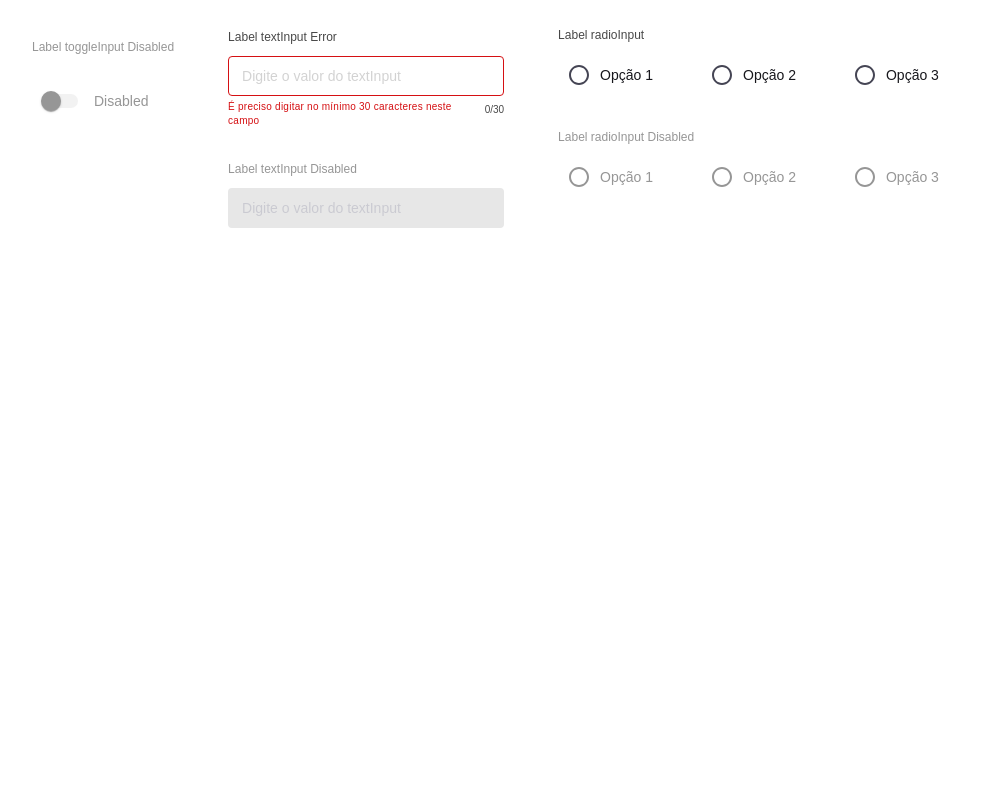
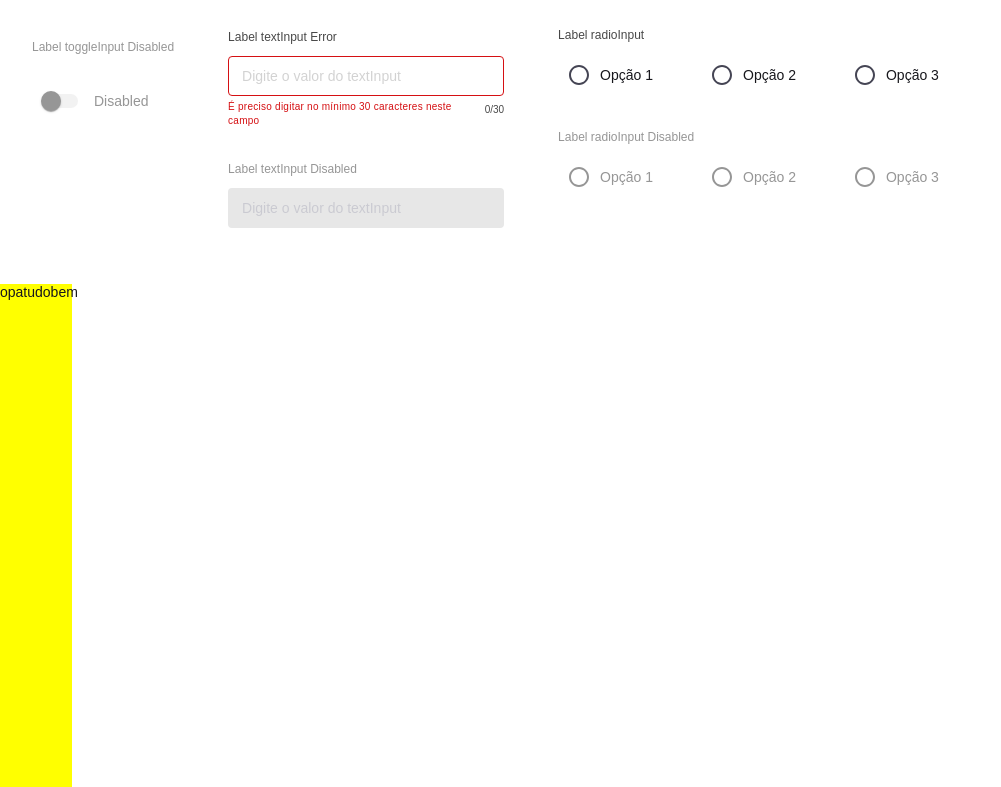
Before and after one commit to LuanLuL/app-godziny-frontend, a React (Create React App) app: page /example in a window 1280 px wide. Shown: the part 310-1097 px from the top of the page, without its empty margins (0-1001 px from the left). Before the commit the page ends 800 px from the top, so only its background shows below. Built offline with nearby package versions, Linux system fonts and the light colour scheme.

Commit message:
main[refactor]: Alterando AppLayout para trabalhar e gerenciar os modulos e submodulos

```diff
--- a/src/app/AppLayout.tsx
+++ b/src/app/AppLayout.tsx
@@ -1,6 +1,4 @@
 import React, { createContext, useCallback, useMemo, useState } from "react";
-import { BrowserRouter as Router } from "react-router-dom";
-import { AppRouterSwitch } from "./AppRouterSwitch";
 import {
   ISysAppLayoutContext,
   ISysGeneralComponentsCommon,
@@ -10,7 +8,7 @@ import {
   ShowNotification,
 } from "../ui/sysComponents/showNotification/ShowNotification";
 import { useTheme, useMediaQuery } from "@mui/material";
-import { AppHeader } from "../ui/sysComponents/appHeader/AppHeader";
+import { AppLayoutRefatorado } from "../ui/layout/appLayout/AppLayoutRefatorado";
 
 export const SysAppLayoutContext = createContext<ISysAppLayoutContext>(
   {} as ISysAppLayoutContext
@@ -54,10 +52,7 @@ export const AppLayout: React.FC = () => {
 
   return (
     <SysAppLayoutContext.Provider value={providerValue}>
-      <Router>
-        <AppHeader />
-        <AppRouterSwitch />
-      </Router>
+      <AppLayoutRefatorado />
       <ShowNotification {...showNotification} />
     </SysAppLayoutContext.Provider>
   );
--- a/src/app/AppRouterSwitch.tsx
+++ b/src/app/AppRouterSwitch.tsx
@@ -1,44 +1,6 @@
 import { Routes, Route, Navigate } from "react-router-dom";
 import { Example } from "../ui/sysPages/example/Example";
-import { Box, SvgIconProps, Typography } from "@mui/material";
-import FolderZipIcon from "@mui/icons-material/FolderZip";
-import EventNoteIcon from "@mui/icons-material/EventNote";
-import SchoolIcon from "@mui/icons-material/School";
-import BadgeIcon from "@mui/icons-material/Badge";
-
-export interface IRoutes {
-  label: string;
-  path: string;
-  icon: React.ReactElement<SvgIconProps>;
-  protect: boolean;
-}
-
-export const sysRoutes: IRoutes[] = [
-  {
-    label: "Exemplo",
-    path: "/example",
-    icon: <FolderZipIcon sx={{ width: 23, height: 23 }} />,
-    protect: false,
-  },
-  {
-    label: "Atividades",
-    path: "/atividades",
-    icon: <EventNoteIcon sx={{ width: 23, height: 23 }} />,
-    protect: false,
-  },
-  {
-    label: "Cursos",
-    path: "/cursos",
-    icon: <SchoolIcon sx={{ width: 23, height: 23 }} />,
-    protect: true,
-  },
-  {
-    label: "Usuários",
-    path: "/usuarios",
-    icon: <BadgeIcon sx={{ width: 23, height: 23 }} />,
-    protect: true,
-  },
-];
+import { Box, Typography } from "@mui/material";
 
 export const AppRouterSwitch = () => {
   return (
--- a/src/ui/sysComponents/appHeader/AppHeader.tsx
+++ b/src/ui/layout/appHeader/AppHeader.tsx
@@ -48,7 +48,6 @@ export const AppHeader: React.FC = () => {
           </Styles.HeaderOptions>
         </Styles.HeaderRoutes>
       </Styles.HeaderBody>
-      <Box></Box>
       <Drawer
         anchor="left"
         open={isMobile ? drawerOpen : false}
--- a/src/ui/sysComponents/appHeader/AppHeaderStyles.tsx
+++ b/src/ui/layout/appHeader/AppHeaderStyles.tsx
@@ -1,4 +1,4 @@
-import React, { ElementType } from "react";
+import { ElementType } from "react";
 import { SxProps, Theme } from "@mui/material";
 import Box, { BoxProps } from "@mui/material/Box";
 import styled from "@mui/material/styles/styled";
@@ -29,7 +29,7 @@ interface IStyles {
   NotificationsIcon: typeof NotificationsIcon;
 }
 
-const SysAppHeaderStyles: IStyles = {
+const AppHeaderStyles: IStyles = {
   HeaderBody: styled(Box)(({ theme }) => ({
     width: "100%",
     height: sysSizing.contentPb,
@@ -39,6 +39,7 @@ const SysAppHeaderStyles: IStyles = {
     alignItems: "center",
     boxShadow: `0px -1px 0px 0px ${theme.palette.divider} inset`,
     zIndex: 5,
+    position: "relative",
   })),
   HeaderTitle: styled(Box)(({ theme }) => ({
     display: "flex",
@@ -85,6 +86,6 @@ const appHeaderStyles = {
   }),
 };
 
-export default SysAppHeaderStyles;
+export default AppHeaderStyles;
 
 export { appHeaderStyles };
--- a/src/ui/sysComponents/appHeader/components/BasicTabs/BasicTabs.tsx
+++ b/src/ui/layout/appHeader/components/BasicTabs/BasicTabs.tsx
@@ -1,25 +1,28 @@
 import * as React from "react";
 import Tabs from "@mui/material/Tabs";
 import Tab from "@mui/material/Tab";
-import { sysRoutes } from "../../../../../app/AppRouterSwitch";
-import { useNavigate } from "react-router-dom";
+import {
+  getValueAppHeader,
+  sysAppBarOptions,
+} from "../../../appModuleManeger/AppModuleManeger";
+import { useLocation, useNavigate } from "react-router-dom";
 
 export default function BasicTabs() {
   const [value, setValue] = React.useState(0);
+  const { pathname } = useLocation();
   const navigate = useNavigate();
 
-  const handleChange = (event: React.SyntheticEvent, newValue: number) => {
-    setValue(newValue);
-  };
+  React.useEffect(() => {
+    setValue(getValueAppHeader(pathname));
+  }, [pathname]);
 
   return (
     <Tabs
       value={value}
-      onChange={handleChange}
       aria-label="basic tabs example"
       sx={{ minHeight: "40px", height: "40px" }}
     >
-      {sysRoutes.map((route, index) => (
+      {sysAppBarOptions.map((route, index) => (
         <Tab
           key={`route${index}:${route.label}`}
           onClick={() => navigate(route.path)}
--- a/src/ui/sysComponents/appHeader/components/DrawerAppBar/DrawerAppBar.tsx
+++ b/src/ui/layout/appHeader/components/DrawerAppBar/DrawerAppBar.tsx
@@ -7,7 +7,7 @@ import {
   ListItemIcon,
   ListItemText,
 } from "@mui/material";
-import { sysRoutes } from "../../../../../app/AppRouterSwitch";
+import { sysAppBarOptions } from "../../../appModuleManeger/AppModuleManeger";
 import Styles, { drawerAppBarStyles } from "./DrawerAppBarStyles";
 import CloseIcon from "@mui/icons-material/Close";
 import logo from "../../../../../assets/imgs/logoGodzinyApp.png";
@@ -28,7 +28,7 @@ export const DrawerHeader: React.FC<IDrawerHeaderProps> = ({ control }) => {
   const DrawerListAdminUser = (
     <Styles.ContainerOptionsDrawerAppBar role="presentation">
       <List>
-        {sysRoutes
+        {sysAppBarOptions
           .filter((item) => item.protect)
           .map((route, index) => (
             <ListItem
@@ -49,7 +49,7 @@ export const DrawerHeader: React.FC<IDrawerHeaderProps> = ({ control }) => {
   const DrawerListUser = (
     <Styles.ContainerOptionsDrawerAppBar role="presentation">
       <List>
-        {sysRoutes
+        {sysAppBarOptions
           .filter((item) => !item.protect)
           .map((route, index) => (
             <ListItem
--- a/src/ui/sysComponents/appHeader/components/DrawerAppBar/DrawerAppBarStyles.tsx
+++ b/src/ui/layout/appHeader/components/DrawerAppBar/DrawerAppBarStyles.tsx
@@ -34,6 +34,9 @@ const sysDrawerAppBarStyles: IStyles = {
     height: "100vh",
     backgroundColor: `${sysPalette.common?.white}`,
     borderRight: `1px solid ${sysPalette.divider}`,
+    "&::-webkit-scrollbar": {
+      height: "0",
+    },
   })),
   ContainerMenuIconDrawerAppBar: styled(Box)(({ theme }) => ({
     marginRight: sysSizing.spacingFixedXs,
--- /dev/null
+++ b/src/ui/layout/appLayout/AppLayoutRefatorado.tsx
@@ -0,0 +1,40 @@
+import React, { useContext } from "react";
+import { BrowserRouter as Router } from "react-router-dom";
+import Box from "@mui/material/Box";
+import ScrollToTop from "../../sysComponents/scrollToTop/ScrollToTop";
+import { AppHeader } from "../appHeader/AppHeader";
+import Styles from "./AppLayoutRefatoradoStyles";
+import { SysAppLayoutContext } from "../../../app/AppLayout";
+import { AppRouterSwitch } from "../../../app/AppRouterSwitch";
+
+export const AppLayoutRefatorado = React.memo(() => {
+  const { isMobile } = useContext(SysAppLayoutContext);
+  return (
+    <Router>
+      <ScrollToTop />
+      <Styles.AppScreen>
+        <AppHeader />
+        <Styles.AppContainerRouterSwitch id={"routerSwitch"}>
+          <AppRouterSwitch />
+        </Styles.AppContainerRouterSwitch>
+        {!isMobile && (
+          <Styles.AppContainerSideBar>
+            <Box
+              sx={{
+                position: "absolute",
+                top: "100%",
+                left: "0%",
+                zIndex: 5,
+                width: "72px",
+                height: "calc(100vh - 64px)",
+                backgroundColor: "yellow",
+              }}
+            >
+              opatudobem
+            </Box>
+          </Styles.AppContainerSideBar>
+        )}
+      </Styles.AppScreen>
+    </Router>
+  );
+});
--- /dev/null
+++ b/src/ui/layout/appLayout/AppLayoutRefatoradoStyles.tsx
@@ -0,0 +1,28 @@
+import { ElementType } from "react";
+import Box, { BoxProps } from "@mui/material/Box";
+import styled from "@mui/material/styles/styled";
+
+interface IStyles {
+  AppScreen: ElementType<BoxProps>;
+  AppContainerRouterSwitch: ElementType<BoxProps>;
+  AppContainerSideBar: ElementType<BoxProps>;
+}
+
+const AppLayoutStyles: IStyles = {
+  AppScreen: styled(Box)(({ theme }) => ({
+    display: "flex",
+    flexDirection: "column",
+    width: "100%",
+    position: "relative",
+  })),
+  AppContainerRouterSwitch: styled(Box)(({ theme }) => ({
+    width: "100%",
+    position: "relative",
+  })),
+  AppContainerSideBar: styled(Box)(({ theme }) => ({
+    width: "100%",
+    position: "relative",
+  })),
+};
+
+export default AppLayoutStyles;
--- /dev/null
+++ b/src/ui/layout/appModuleManeger/AppModuleManeger.tsx
@@ -0,0 +1,44 @@
+import FolderZipIcon from "@mui/icons-material/FolderZip";
+import EventNoteIcon from "@mui/icons-material/EventNote";
+import SchoolIcon from "@mui/icons-material/School";
+import BadgeIcon from "@mui/icons-material/Badge";
+import { SvgIconProps } from "@mui/material/SvgIcon/SvgIcon";
+
+export interface IRoutes {
+  label: string;
+  path: string;
+  icon: React.ReactElement<SvgIconProps>;
+  protect: boolean;
+}
+
+export const sysAppBarOptions: IRoutes[] = [
+  {
+    label: "Exemplo",
+    path: "/example",
+    icon: <FolderZipIcon sx={{ width: 23, height: 23 }} />,
+    protect: false,
+  },
+  {
+    label: "Atividades",
+    path: "/atividades",
+    icon: <EventNoteIcon sx={{ width: 23, height: 23 }} />,
+    protect: false,
+  },
+  {
+    label: "Cursos",
+    path: "/cursos",
+    icon: <SchoolIcon sx={{ width: 23, height: 23 }} />,
+    protect: true,
+  },
+  {
+    label: "Usuários",
+    path: "/usuarios",
+    icon: <BadgeIcon sx={{ width: 23, height: 23 }} />,
+    protect: true,
+  },
+];
+
+export const getValueAppHeader = (path: string): number => {
+  const suffix = path.split("/")[1];
+  return sysAppBarOptions.findIndex((route) => route.path.includes(suffix));
+};
--- /dev/null
+++ b/src/ui/sysComponents/scrollToTop/ScrollToTop.tsx
@@ -0,0 +1,12 @@
+import { useLocation } from "react-router-dom";
+import React from "react";
+
+export default function ScrollToTop() {
+  const { pathname } = useLocation();
+
+  React.useEffect(() => {
+    window.scrollTo(0, 0);
+  }, [pathname]);
+
+  return null;
+}
```
